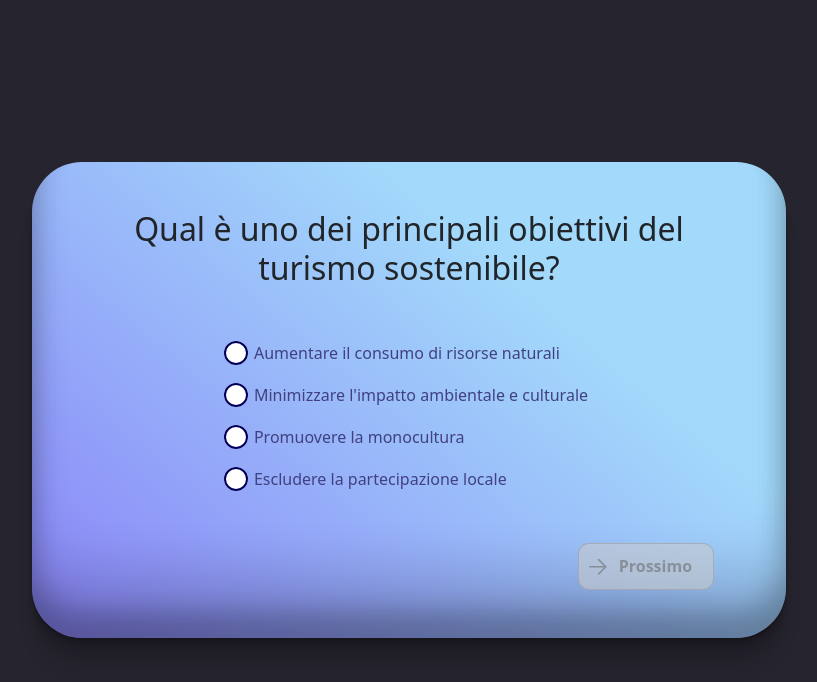
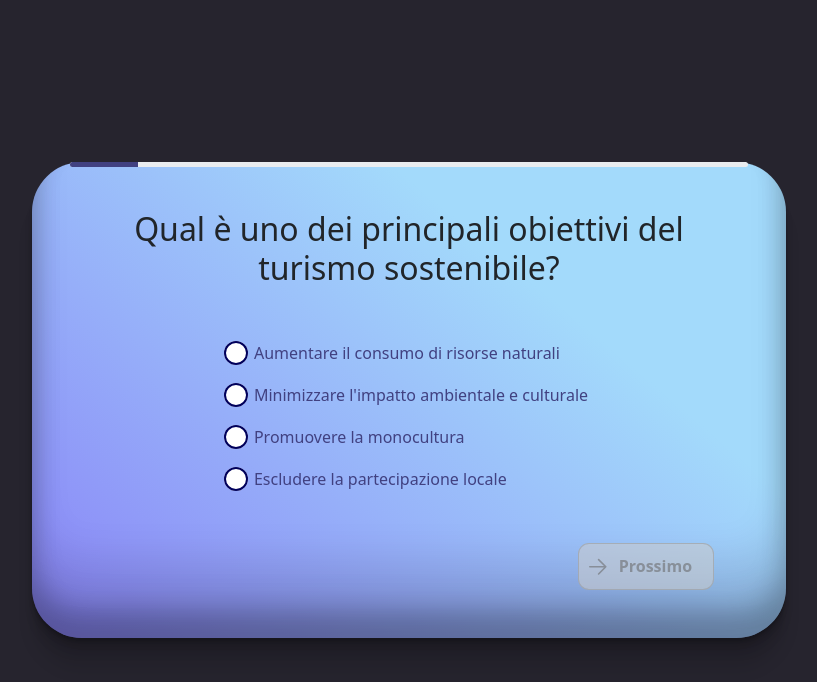
Before and after one commit to lim-haru/typescript-quiz, a React (Create React App) app: page / in a window 1280 px wide. Both pictures are taken after a click on the button "Inizia!". Shown: the top 682 px of the page, without its empty margins (231-1048 px from the left). Built offline with nearby package versions, Linux system fonts and the light colour scheme.

Commit message:
added progression bar

```diff
--- a/src/components/QuizApp.tsx
+++ b/src/components/QuizApp.tsx
@@ -57,6 +57,16 @@ export default function QuizApp() {
         <QuizStart onStartQuiz={() => setQuizStarted(true)} totalQuestions={questions.length} />
       ) : currentQuestion < questions.length ? (
         <>
+          <div className={`${style.progressBar} progress`}>
+            <div
+              className="progress-bar"
+              role="progressbar"
+              style={{ width: `${((currentQuestion + 1) / questions.length) * 100}%` }}
+              aria-valuenow={25}
+              aria-valuemin={0}
+              aria-valuemax={100}
+            ></div>
+          </div>
           {renderQuestion(questions[currentQuestion], currentQuestion)}
           <div className="d-flex w-100 justify-content-end mt-4 me-5">
             <button className={style.button} onClick={handleNextQuestion} disabled={selectedOptionIndex === null}>
--- a/src/style/QuizApp.module.css
+++ b/src/style/QuizApp.module.css
@@ -7,6 +7,7 @@
   box-shadow: rgba(0, 0, 0, 0.17) 0px -23px 25px 0px inset, rgba(0, 0, 0, 0.15) 0px -36px 30px 0px inset,
     rgba(0, 0, 0, 0.1) 0px -79px 40px 0px inset, rgba(0, 0, 0, 0.06) 0px 2px 1px, rgba(0, 0, 0, 0.09) 0px 4px 2px,
     rgba(0, 0, 0, 0.09) 0px 8px 4px, rgba(0, 0, 0, 0.09) 0px 16px 8px, rgba(0, 0, 0, 0.09) 0px 32px 16px;
+  position: relative;
 }
 
 @media (min-width: 576px) {
@@ -139,3 +140,15 @@
 .btnText {
   margin-left: 1.2em;
 }
+
+/* Bar Progress */
+.progressBar {
+  width: 90%;
+  height: 5px !important;
+  position: absolute;
+  top: 0;
+}
+
+.progressBar > div {
+  background-color: #414181 !important;
+}
```
